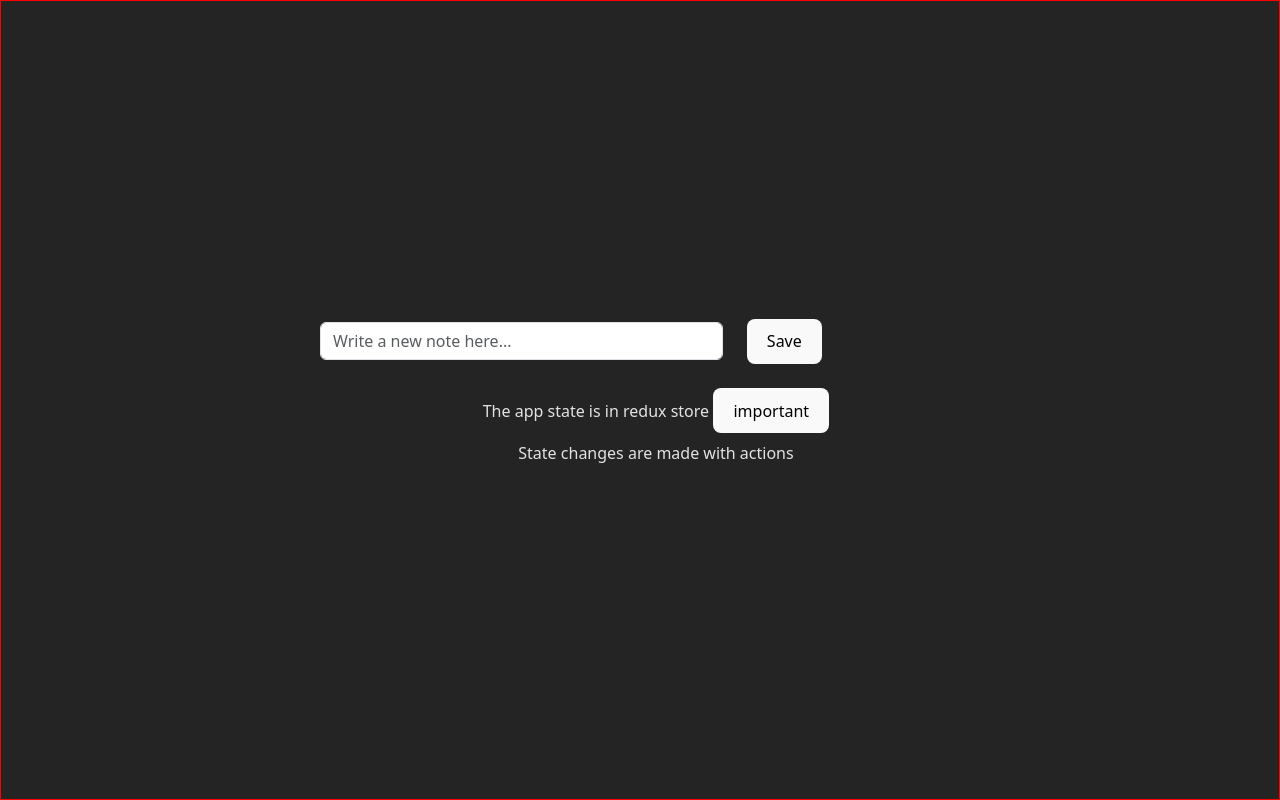
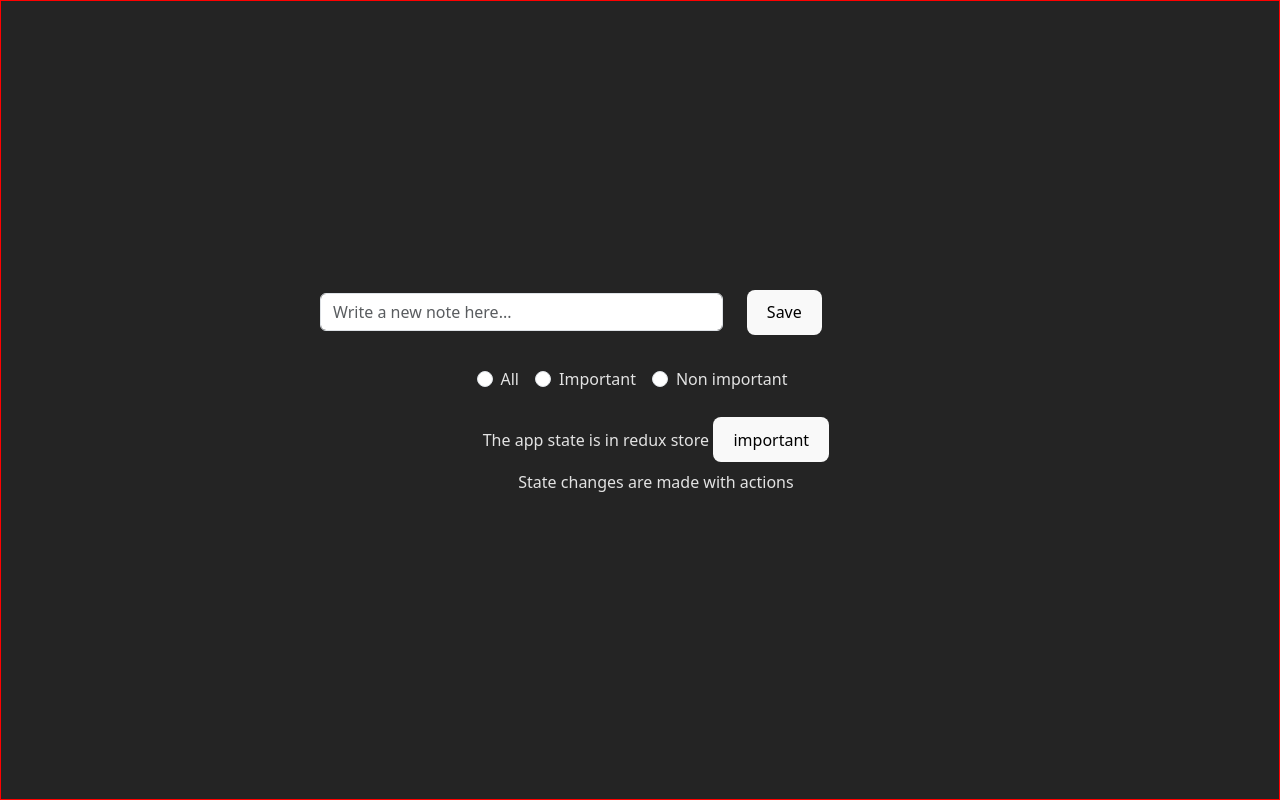
Before and after one commit to Jorgnavarro/Practicing-React, a React (Vite) app in the folder Practice-DH/exercise-redux-notes/: page / in a window 1280 px wide. Built offline with nearby package versions, Linux system fonts and the light colour scheme.

Commit message:
applying-combined-reducers-first-step

```diff
--- a/Practice-DH/exercise-redux-notes/src/App.jsx
+++ b/Practice-DH/exercise-redux-notes/src/App.jsx
@@ -57,10 +57,28 @@ function App() {
   //}
 
   //Podemos acceder el contenido de la nueva nota directamente desde el campo del formulario. Debido a que el campo tiene un nuevo nombre  <input name="note"/>, podemos acceder al contenido a través del objeto de evento e.target.note.value
+  const filterSelected = (value) => {
+    console.log(value)
+  }
+
   return (
     <div>
         {/*-----version with components----*/}
         <NewNote/>
+        <div className='containerFilters'>
+          <div className="form-check form-check-inline">
+            <input className="form-check-input" type="radio" name="filter" id="radioAll" onChange={() => filterSelected('ALL')} />
+            <label className="form-check-label" htmlFor="radioAll">All</label>
+          </div>
+          <div className="form-check form-check-inline">
+            <input className="form-check-input" type="radio" name="filter" id="radioImportant" onChange={() => filterSelected('IMPORTANT')} />
+            <label className="form-check-label" htmlFor="radioImportant">Important</label>
+          </div>
+          <div className="form-check form-check-inline">
+            <input className="form-check-input" type="radio" name="filter" id="radioNonImportant" onChange={() => filterSelected('NONIMPORTANT')}/>
+            <label className="form-check-label" htmlFor="radioNonImportant">Non important</label>
+          </div>
+        </div>
         <Notes/>
         {/*-----version without components----*/}
         {/* <form onSubmit={addNote} id="createNote" className="formTest" >
--- a/Practice-DH/exercise-redux-notes/src/index.css
+++ b/Practice-DH/exercise-redux-notes/src/index.css
@@ -32,7 +32,9 @@ body {
   color: rgba(255, 255, 255, 0.87);
   border: 1px red solid;
 }
-
+.containerFilters{
+  margin-top: 2rem;
+}
 #createNote{
   width: 50vw;
 }
--- a/Practice-DH/exercise-redux-notes/src/reducers/noteReducer.js
+++ b/Practice-DH/exercise-redux-notes/src/reducers/noteReducer.js
@@ -1,6 +1,22 @@
 import { createStore } from 'redux'
 
-export const noteReducer = (state = [], action) => {
+
+const initialState = [
+  {
+    content: 'The app state is in redux store',
+    important: true,
+    id: 1
+  },
+  {
+    content: 'State changes are made with actions',
+    important: false,
+    id: 2
+  }
+]
+
+
+
+export const noteReducer = (state = initialState, action) => {
   //---------First version with if-----
   //if(action.type === 'NEW_NOTE'){
     //Al utilizar el push la aplicación parece estar funcionando, pero este reducer está mal porque rompe el supuesto básico de que estas funciones deben ser puras.
@@ -43,23 +59,27 @@ export const noteReducer = (state = [], action) => {
 
 export const store = createStore(noteReducer)
 
-store.dispatch({
-  type: 'NEW_NOTE',
-  data: {
-    content: 'The app state is in redux store',
-    important: true,
-    id: 1
-  }
-})
+//-------------seteado manual en el store, sin estado inicial
 
-store.dispatch({
-  type: 'NEW_NOTE',
-  data: {
-    content: 'State changes are made with actions',
-    important: false,
-    id: 2
-  }
-})
+// store.dispatch({
+//   type: 'NEW_NOTE',
+//   data: {
+//     content: 'The app state is in redux store',
+//     important: true,
+//     id: 1
+//   }
+// })
+
+// store.dispatch({
+//   type: 'NEW_NOTE',
+//   data: {
+//     content: 'State changes are made with actions',
+//     important: false,
+//     id: 2
+//   }
+// })
+
+//--------------------------------------
 
 const generateId = () => {
   return Number((Math.random() * 1000000).toFixed(0))
```
